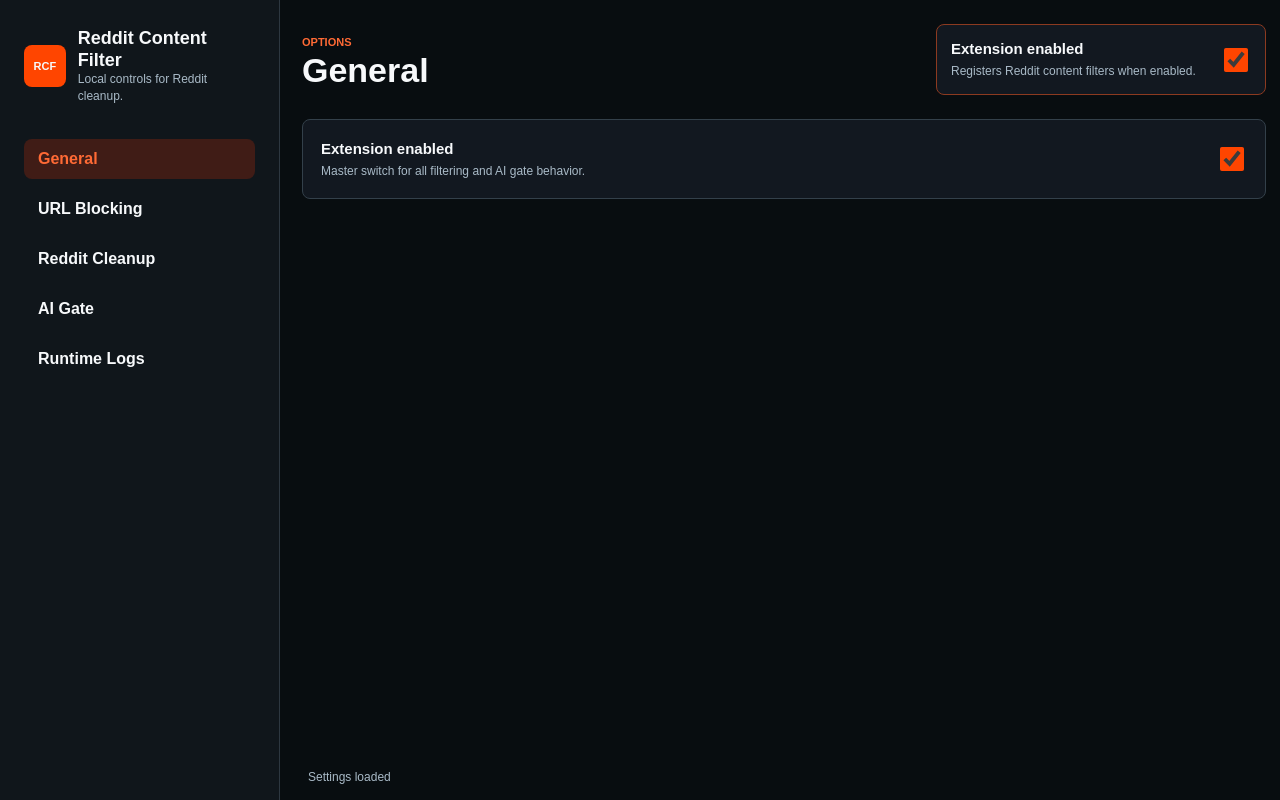
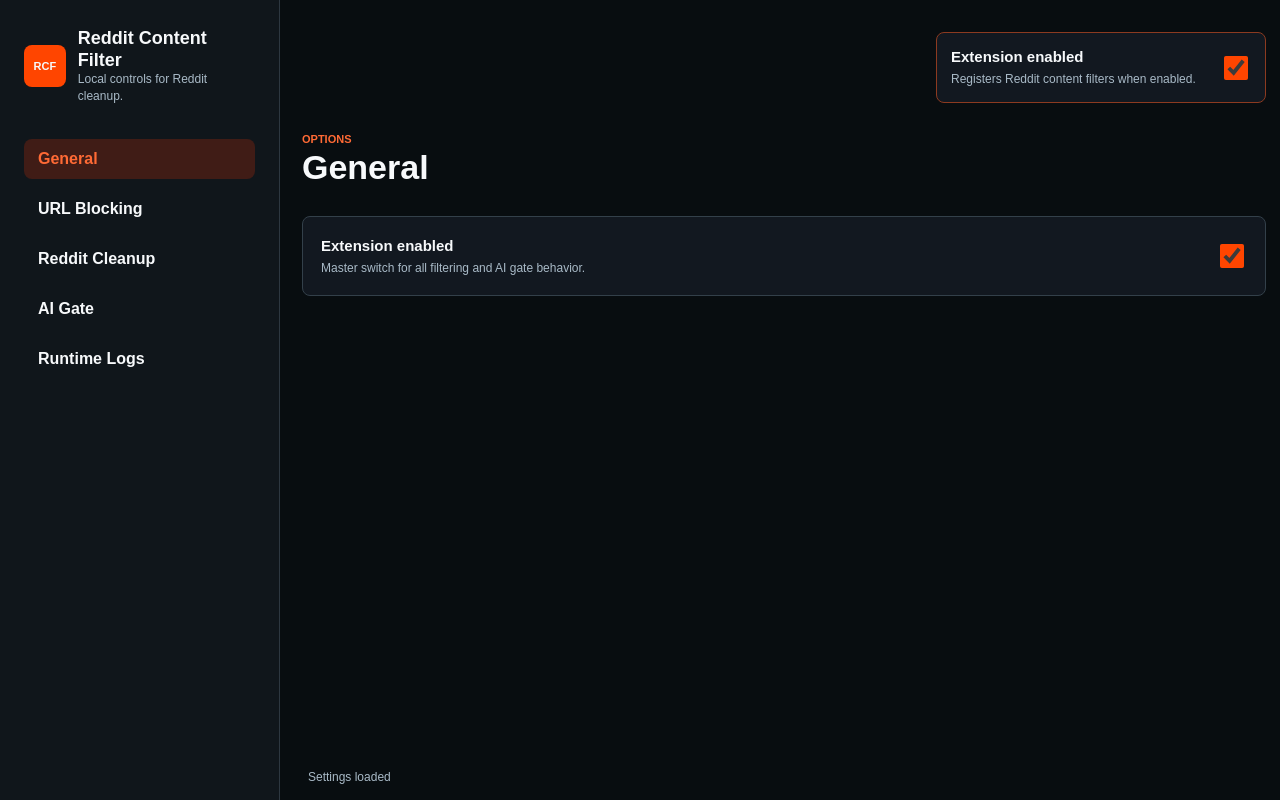
Before and after one commit to mraihan-filter/reddit_cf_extension, a browser extension: page options/options.html in a window 1280 px wide. Drawn offline with Linux system fonts and the light colour scheme.

Commit message:
Fix options log layout overlap

```diff
--- a/options/options.css
+++ b/options/options.css
@@ -92,24 +92,24 @@
 }
 
 .content {
+  display: flex;
+  flex-direction: column;
   min-width: 0;
   padding: 32px 14px 56px 22px;
-  position: relative;
 }
 
 .master-toggle {
   align-items: center;
+  align-self: flex-end;
   background: #121820;
   border: 1px solid #8c3a20;
   border-radius: 8px;
   display: flex;
   gap: 18px;
   justify-content: space-between;
+  margin-bottom: 26px;
   min-width: 330px;
   padding: 14px;
-  position: absolute;
-  right: 14px;
-  top: 24px;
 }
 
 .master-toggle strong,
@@ -290,6 +290,7 @@
 }
 
 .logs-list {
+  align-content: start;
   display: grid;
   gap: 10px;
   max-height: calc(100vh - 260px);
@@ -298,13 +299,15 @@
 }
 
 .log-item {
+  align-content: start;
   background: #1a222a;
   border: 1px solid transparent;
   border-radius: 8px;
   color: #f7f9fb;
   cursor: pointer;
   display: grid;
-  gap: 72px;
+  gap: 18px;
+  grid-template-rows: auto auto auto;
   min-height: 150px;
   padding: 14px;
   text-align: left;
```
